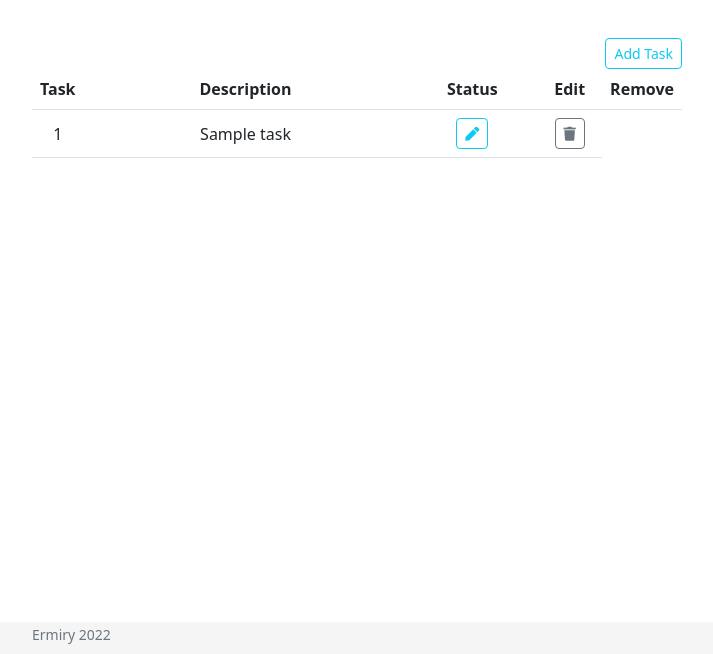
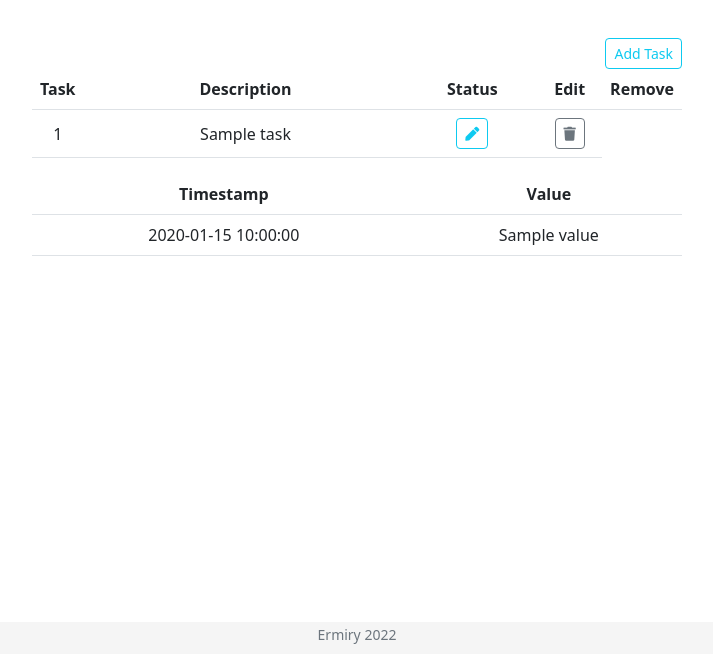
Before and after one commit to ermiry-com/todo-demo, a Flask app: template app/templates/index.html in a window 1280 px wide. Shown: the part 146-800 px from the top of the page, without its empty margins (283-996 px from the left). Run offline with Flask 2, Linux system fonts and the light colour scheme; the template is opened without the code that fills it: most values are stand-ins (such as "Sample title", 1, 10 or a date in 2020).

Commit message:
Displaying time data points as table in home screen

```diff
--- a/app/templates/index.html
+++ b/app/templates/index.html
@@ -96,8 +96,29 @@
 	</table>
 	</div>
 
+	<div class="container table-responsive">
+		<table class="table">
+			<thead>
+			<tr>
+				<th class="data_time">Timestamp</th>
+				<th class="data_value">Value</th>
+			</tr>
+			</thead>
+
+			<tbody>
+			{% for datapoint in values %}
+				<tr>
+					<td>{{datapoint.time}}</td>
+					<td>{{datapoint.value}}</td>
+				</tr>
+			{% endfor %}
+
+			</tbody>
+		</table>
+	</div>
+
 	<footer class="footer">
-		<div class="container">
+		<div class="container text-center">
 			<p class="text-muted"><small>Ermiry 2022</small></p>
 		</div>
 	</footer>
```
